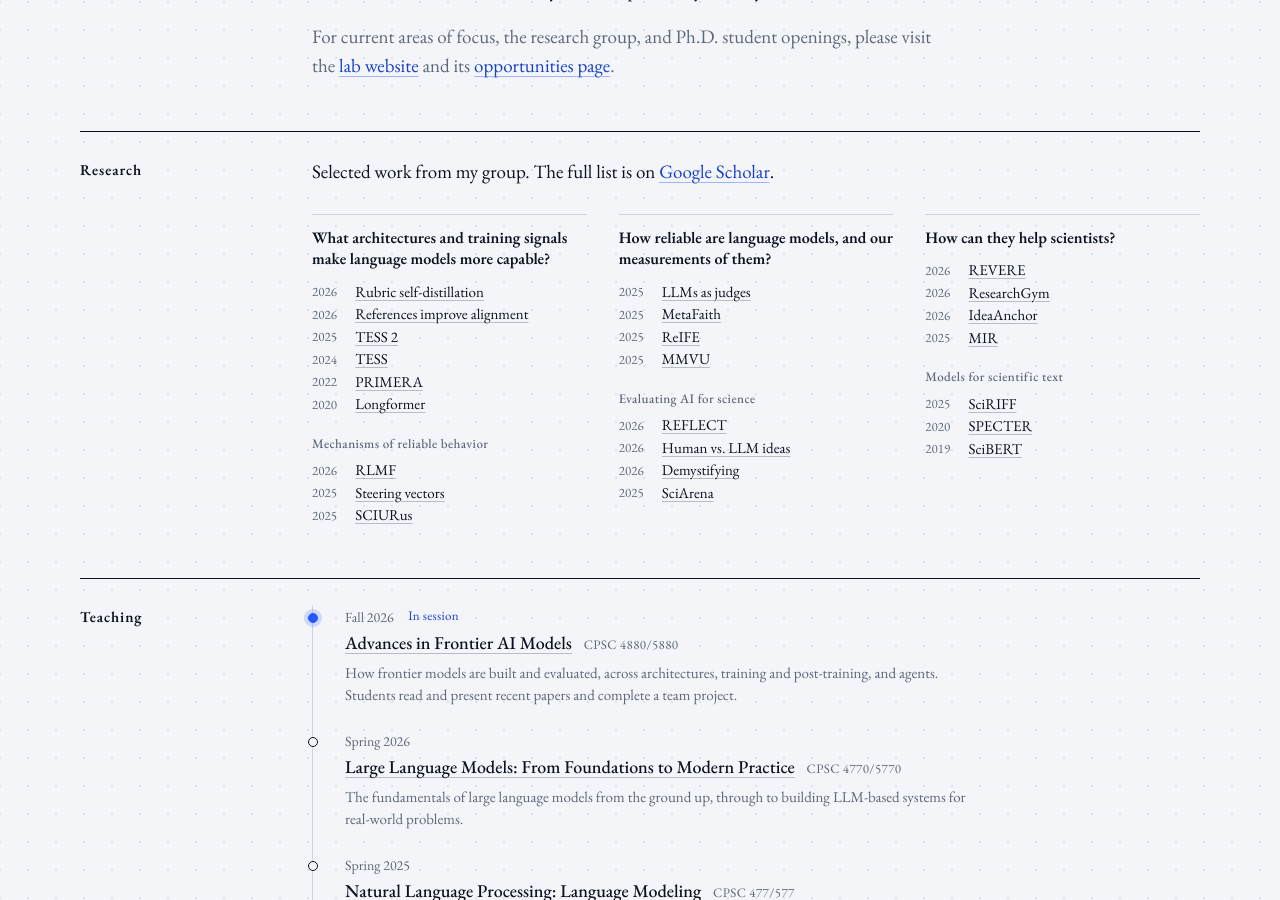
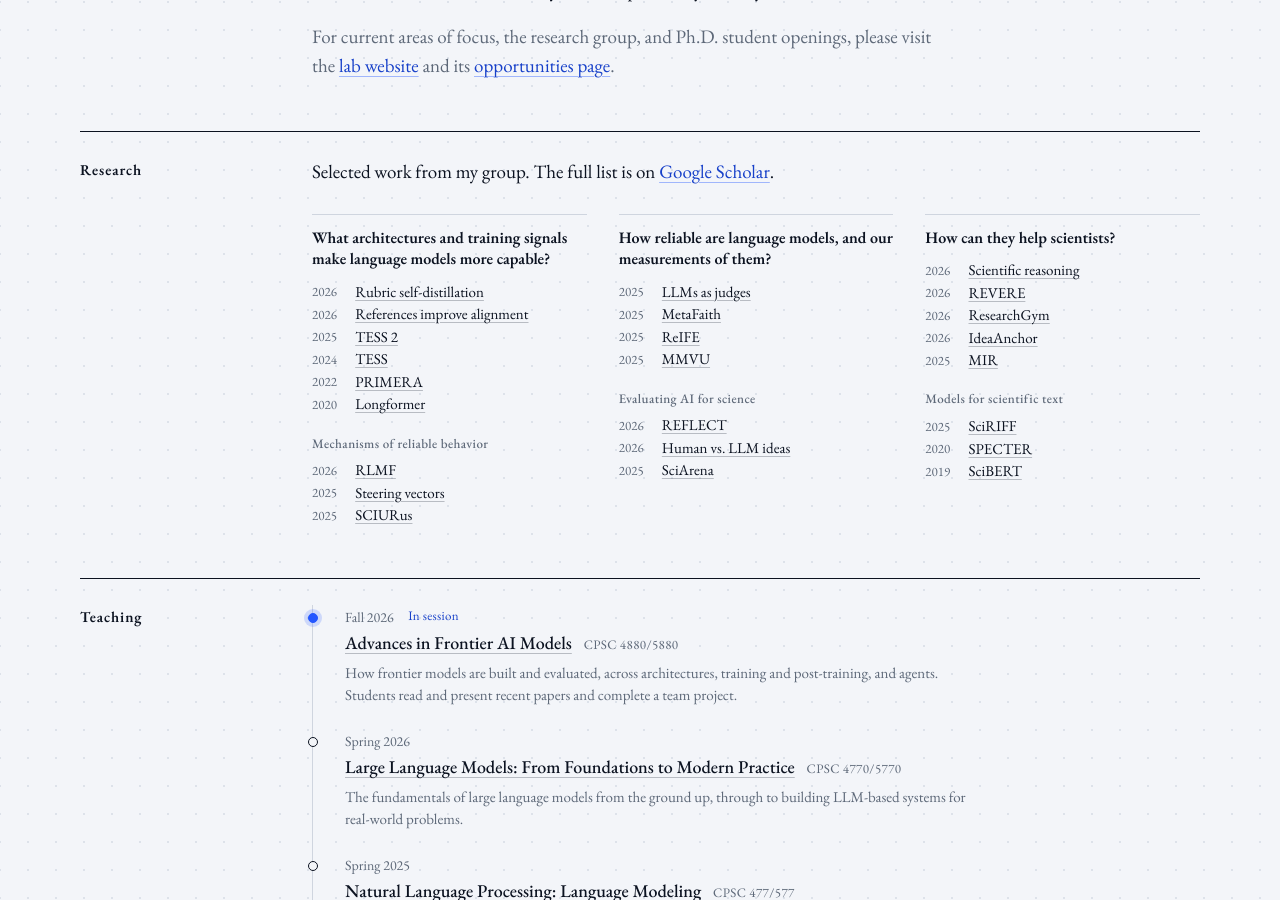
Before and after one commit to armancohan/acohan.github.io, a Jekyll site: the page built from index.html, in a window 1280 px wide and 900 px high, scrolled down 586 px. Built offline with Jekyll 4.4.1, drawn with Linux system fonts in a browser that asks for light colours.

Commit message:
Move the scientific reasoning paper under helping scientists
Co-Authored-By: Claude Fable 5.1 <noreply@anthropic.com>

```diff
--- a/index.html
+++ b/index.html
@@ -112,11 +112,11 @@
           <h3>How reliable are language models, and our measurements of them?</h3>
           <ul class="works"><li><span class="y">2025</span><a href="https://arxiv.org/abs/2511.20604" title="On Evaluating LLM Alignment by Evaluating LLMs as Judges">LLMs as judges</a></li><li><span class="y">2025</span><a href="https://aclanthology.org/2025.emnlp-main.1505/" title="MetaFaith: Faithful Natural Language Uncertainty Expression in LLMs">MetaFaith</a></li><li><span class="y">2025</span><a href="https://aclanthology.org/2025.naacl-long.610/" title="ReIFE: Re-evaluating Instruction-Following Evaluation">ReIFE</a></li><li><span class="y">2025</span><a href="https://arxiv.org/abs/2501.12380" title="MMVU: Measuring Expert-Level Multi-Discipline Video Understanding">MMVU</a></li></ul>
           <h4>Evaluating AI for science</h4>
-          <ul class="works"><li><span class="y">2026</span><a href="https://arxiv.org/abs/2605.19196" title="Time to REFLECT: Can We Trust LLM Judges for Evidence-based Research Agents?">REFLECT</a></li><li><span class="y">2026</span><a href="https://arxiv.org/abs/2607.01233" title="Measuring the Gap Between Human and LLM Research Ideas">Human vs. LLM ideas</a></li><li><span class="y">2026</span><a href="https://arxiv.org/abs/2508.19202" title="Demystifying Scientific Problem-Solving in LLMs by Probing Knowledge and Reasoning">Demystifying</a></li><li><span class="y">2025</span><a href="https://arxiv.org/abs/2507.01001" title="SciArena: An Open Evaluation Platform for Non-Verifiable Scientific Literature-Grounded Tasks">SciArena</a></li></ul>
+          <ul class="works"><li><span class="y">2026</span><a href="https://arxiv.org/abs/2605.19196" title="Time to REFLECT: Can We Trust LLM Judges for Evidence-based Research Agents?">REFLECT</a></li><li><span class="y">2026</span><a href="https://arxiv.org/abs/2607.01233" title="Measuring the Gap Between Human and LLM Research Ideas">Human vs. LLM ideas</a></li><li><span class="y">2025</span><a href="https://arxiv.org/abs/2507.01001" title="SciArena: An Open Evaluation Platform for Non-Verifiable Scientific Literature-Grounded Tasks">SciArena</a></li></ul>
         </div>
         <div class="question">
           <h3>How can they help scientists?</h3>
-          <ul class="works"><li><span class="y">2026</span><a href="https://arxiv.org/abs/2603.20667" title="REVERE: Reflective Evolving Research Engineer">REVERE</a></li><li><span class="y">2026</span><a href="https://arxiv.org/abs/2602.15112" title="ResearchGym: Evaluating Language Model Agents on Real-World AI Research">ResearchGym</a></li><li><span class="y">2026</span><a href="https://arxiv.org/abs/2610.08781" title="IdeaAnchor: Teaching LLMs to Turn Literature into Research Ideas">IdeaAnchor</a></li><li><span class="y">2025</span><a href="https://aclanthology.org/2025.acl-long.1390/" title="MIR: Methodology Inspiration Retrieval for Scientific Research Problems">MIR</a></li></ul>
+          <ul class="works"><li><span class="y">2026</span><a href="https://arxiv.org/abs/2508.19202" title="Demystifying Scientific Problem-Solving in LLMs by Probing Knowledge and Reasoning">Scientific reasoning</a></li><li><span class="y">2026</span><a href="https://arxiv.org/abs/2603.20667" title="REVERE: Reflective Evolving Research Engineer">REVERE</a></li><li><span class="y">2026</span><a href="https://arxiv.org/abs/2602.15112" title="ResearchGym: Evaluating Language Model Agents on Real-World AI Research">ResearchGym</a></li><li><span class="y">2026</span><a href="https://arxiv.org/abs/2610.08781" title="IdeaAnchor: Teaching LLMs to Turn Literature into Research Ideas">IdeaAnchor</a></li><li><span class="y">2025</span><a href="https://aclanthology.org/2025.acl-long.1390/" title="MIR: Methodology Inspiration Retrieval for Scientific Research Problems">MIR</a></li></ul>
           <h4>Models for scientific text</h4>
           <ul class="works"><li><span class="y">2025</span><a href="https://aclanthology.org/2025.emnlp-main.310/" title="SciRIFF: A Resource to Enhance Language Model Instruction-Following over Scientific Literature">SciRIFF</a></li><li><span class="y">2020</span><a href="https://aclanthology.org/2020.acl-main.207/" title="SPECTER: Document-level Representation Learning using Citation-informed Transformers">SPECTER</a></li><li><span class="y">2019</span><a href="https://aclanthology.org/D19-1371/" title="SciBERT: A Pretrained Language Model for Scientific Text">SciBERT</a></li></ul>
         </div>
```
